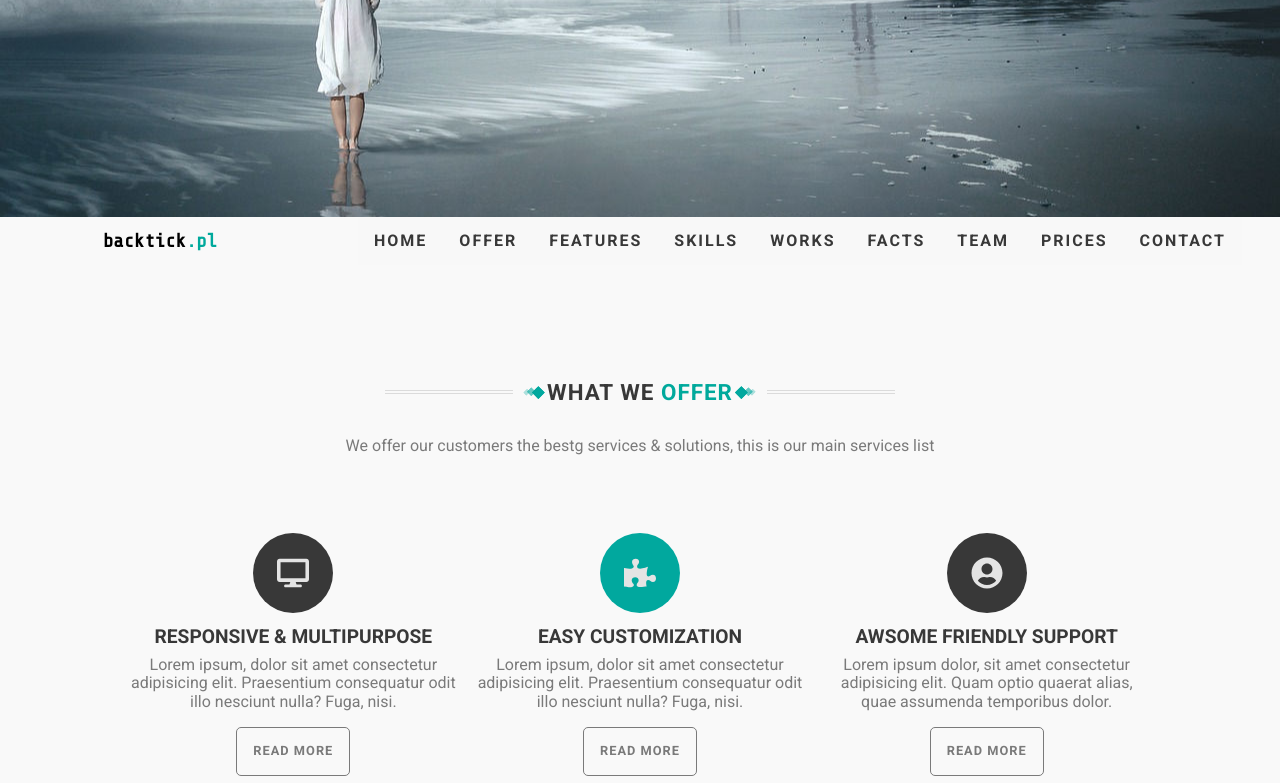
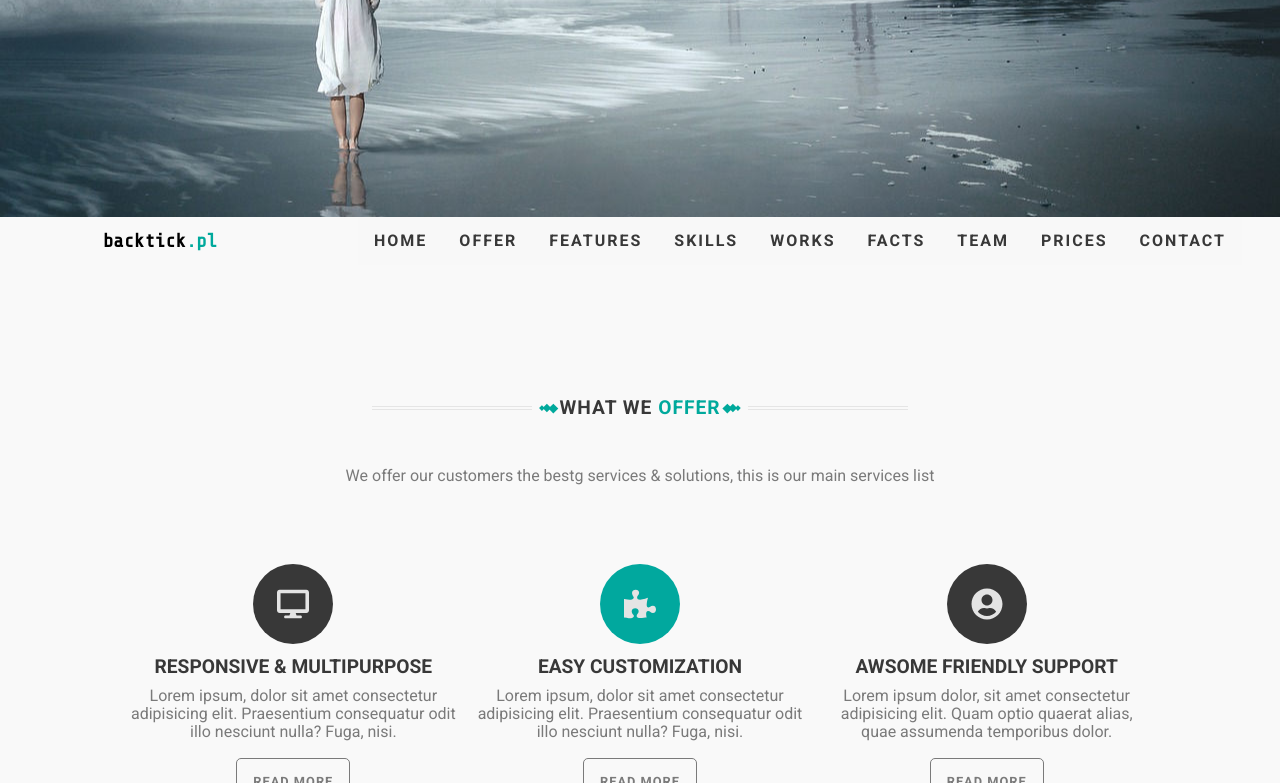
Before and after one commit to MarcinRapacz/project1, a Gatsby site: page / in a window 1280 px wide. Shown: the part 503-1286 px from the top of the page. Built offline with nearby package versions, Linux system fonts and the light colour scheme; Gatsby itself is replaced by a stand-in of ours.

Commit message:
header fixed, decorator improved

```diff
--- a/src/components/Companies.js
+++ b/src/components/Companies.js
@@ -1,8 +1,8 @@
 import React from "react"
-import { FaHtml5, FaSass, FaNodeJs, FaReact } from "react-icons/fa"
+import { FaSass, FaNodeJs, FaReact, FaNode } from "react-icons/fa"
 
 const Companies = () => {
-  const icons = [FaHtml5, FaSass, FaNodeJs, FaReact]
+  const icons = [FaNode, FaSass, FaNodeJs, FaReact]
   return (
     <section className="companies container">
       <div className="companies__icon-container">
--- a/src/components/Decorator.js
+++ b/src/components/Decorator.js
@@ -4,7 +4,8 @@ const Decorator = props => {
   return (
     <div
       onClick={props.onClick}
-      className={`decorator ${props.dark && "decorator--darker"}`}
+      className={`decorator ${props.dark &&
+        "decorator--darker"} ${props.pulse && "decorator--pulse"}`}
     >
       {props.children}
     </div>
--- a/src/components/Footer.js
+++ b/src/components/Footer.js
@@ -23,7 +23,7 @@ const Footer = () => {
 
   return (
     <footer className="container footer">
-      <Decorator onClick={handleClick}>
+      <Decorator onClick={handleClick} pulse>
         <FaCaretUp />
       </Decorator>
       <p className="footer__desc">
--- a/src/components/Header.js
+++ b/src/components/Header.js
@@ -3,14 +3,22 @@ import React from "react"
 const Header = ({ first = {}, second = {} }) => {
   return (
     <h1 className="header">
-      <span className="header__square"></span>
-      <span className={`header__text header__text--${first.color}`}>
-        {first.text}
-      </span>{" "}
-      <span className={`header__text header__text--${second.color}`}>
-        {second.text}
-      </span>
-      <span className="header__square"></span>
+      <span className="header__line"></span>
+      <div className="header__squares">
+        <span className="header__square header__square--s"></span>
+        <span className="header__square header__square--m"></span>
+        <span className="header__square header__square--l"></span>
+      </div>
+      <p className="header__text">
+        <span className={`header__text--${first.color}`}>{first.text}</span>{" "}
+        <span className={`header__text--${second.color}`}>{second.text}</span>
+      </p>
+      <div className="header__squares">
+        <span className="header__square header__square--l"></span>
+        <span className="header__square header__square--m"></span>
+        <span className="header__square header__square--s"></span>
+      </div>
+      <span className="header__line"></span>
     </h1>
   )
 }
--- a/src/styles/_decorator.scss
+++ b/src/styles/_decorator.scss
@@ -1,3 +1,15 @@
+@keyframes pulse {
+  0% {
+    box-shadow: 0 0 0 0 rgba($primary-bg, 0.6);
+  }
+  70% {
+    box-shadow: 0 0 0 10px rgba($primary-bg, 0);
+  }
+  100% {
+    box-shadow: 0 0 0 0 rgba($primary-bg, 0);
+  }
+}
+
 $size: 20px;
 
 .decorator {
@@ -20,4 +32,9 @@ $size: 20px;
   &--darker {
     background-color: $dark-bg;
   }
+
+  &--pulse {
+    cursor: pointer;
+    animation: pulse 2s infinite;
+  }
 }
--- a/src/styles/_header.scss
+++ b/src/styles/_header.scss
@@ -1,60 +1,19 @@
-@mixin create-line {
-  content: "";
-  opacity: 0.15;
-  display: block;
-  position: absolute;
-  width: 10vw;
-  height: 0.1em;
-  top: 39%;
-  border-top: 1px solid $dark-bg;
-  border-bottom: 1px solid $dark-bg;
-}
-
-@mixin create-square {
-  content: "";
-  display: block;
-  background-color: $primary-bg;
-  border: 1px solid $primary-bg;
-}
-
-@mixin create-medium-square {
-  @include create-square;
-  opacity: 0.6;
-  width: 0.2em;
-  height: 0.2em;
-}
-
-@mixin create-small-square {
-  @include create-square;
-  opacity: 0.3;
-  width: 0.1em;
-  height: 0.1em;
-}
-
 .header {
-  position: relative;
+  display: flex;
+  flex-direction: row;
+  justify-content: center;
+  align-items: center;
+  width: 100%;
   font-size: 1.2rem;
   letter-spacing: 1px;
   text-transform: uppercase;
   text-align: center;
 
-  @media (min-width: 360px) {
-    &::before {
-      @include create-line;
-      right: 220px;
-    }
-
-    &::after {
-      @include create-line;
-      left: 220px;
-    }
-  }
-
-  @media (min-width: 1024px) {
-    font-size: 1.4rem;
-  }
-
   &__text {
+    margin-left: 0.2rem;
+    margin-right: 0.2rem;
+    width: auto;
+    white-space: nowrap;
     &--primary {
       color: $primary-text;
     }
@@ -66,36 +25,43 @@
     }
   }
 
+  &__squares {
+    display: flex;
+    align-items: center;
+    width: 1rem;
+    height: 0.5em;
+  }
+
   &__square {
-    position: absolute;
-    top: 30%;
     display: inline-block;
-    background-color: $primary-bg;
-    border: 1px solid $primary-bg;
-    width: 0.3em;
-    height: 0.3em;
+    background-color: $primary-text;
     transform: rotate(45deg);
+    &--s {
+      height: 0.2em;
+      width: 0.2em;
+    }
+    &--m {
+      height: 0.3em;
+      width: 0.3em;
+    }
+    &--l {
+      height: 0.35em;
+      width: 0.35em;
+    }
+  }
+
+  &__line {
+    display: inline-block;
+    max-width: 10rem;
+    width: 100%;
+    height: 0.1em;
+    border-top: 1px solid rgba($dark-bg, 0.1);
+    border-bottom: 1px solid rgba($dark-bg, 0.1);
     &:nth-child(1) {
-      left: -7%;
-      &::before {
-        @include create-medium-square;
-        transform: translate(-5px, 5px);
-      }
-      &::after {
-        @include create-small-square;
-        transform: translate(-7px, 3px);
-      }
+      margin-right: 0.5rem;
     }
     &:nth-last-child(1) {
-      right: -7%;
-      &::before {
-        @include create-medium-square;
-        transform: translate(5px, -5px);
-      }
-      &::after {
-        @include create-small-square;
-        transform: translate(9px, -13px);
-      }
+      margin-left: 0.5rem;
     }
   }
 }
```
